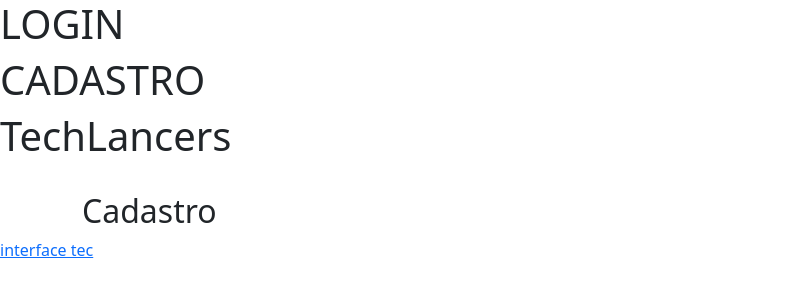
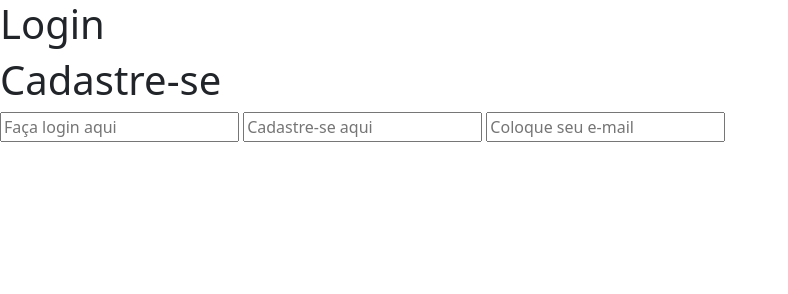
Before and after one commit to Prof-JCF/TechLancers, a plain HTML site: page index.html in a window 1280 px wide. Shown: the whole page, without its empty margins (0-788 px from the left). Drawn offline with nearby package versions, Linux system fonts and the light colour scheme.

Commit message:
Tela de login

```diff
--- a/index.html
+++ b/index.html
@@ -1,21 +1,24 @@
 <!doctype html>
-<html lang="en">
+<html lang="pt-BR">
   <head>
     <meta charset="utf-8">
     <meta name="viewport" content="width=device-width, initial-scale=1">
     <title>TechLancers</title>
     <link href="https://cdn.jsdelivr.net/npm/bootstrap@5.3.3/dist/css/bootstrap.min.css" rel="stylesheet" integrity="sha384-QWTKZyjpPEjISv5WaRU9OFeRpok6YctnYmDr5pNlyT2bRjXh0JMhjY6hW+ALEwIH" crossorigin="anonymous">
+    <link rel="stylesheet" href="style.css">
   </head>
-  <header>
-    <h1>LOGIN</h1>
-    <h1>CADASTRO</h1>
+  <header class="login">
+    <h1>Login</h1>
+    <h1>Cadastre-se</h1>
+    <input type="text" id="Login" placeholder="Faça login aqui"/>
+    <input type="text" id="Cadastre se" placeholder="Cadastre-se aqui"/>
+    <input type="email" id="email" placeholder="Coloque seu e-mail">
   </header>
   <body>
-    <h1>TechLancers</h1> <span><img src="" alt=""></span>
+    <!--<h1>TechLancers</h1> <span><img src="" alt=""></span>-->
     <div class="container" id="interface">
-        <h2>Cadastro</h2>
     </div>
-    <a href="interface_tec.html">interface tec</a>
+    <!--<a href="interface_tec.html">interface tec</a>-->
 
     <script src="https://cdn.jsdelivr.net/npm/bootstrap@5.3.3/dist/js/bootstrap.bundle.min.js" integrity="sha384-YvpcrYf0tY3lHB60NNkmXc5s9fDVZLESaAA55NDzOxhy9GkcIdslK1eN7N6jIeHz" crossorigin="anonymous"></script>
   </body>
--- a/style.css
+++ b/style.css
@@ -0,0 +1,4 @@
+header{
+    align-items: center;
+
+}
```
